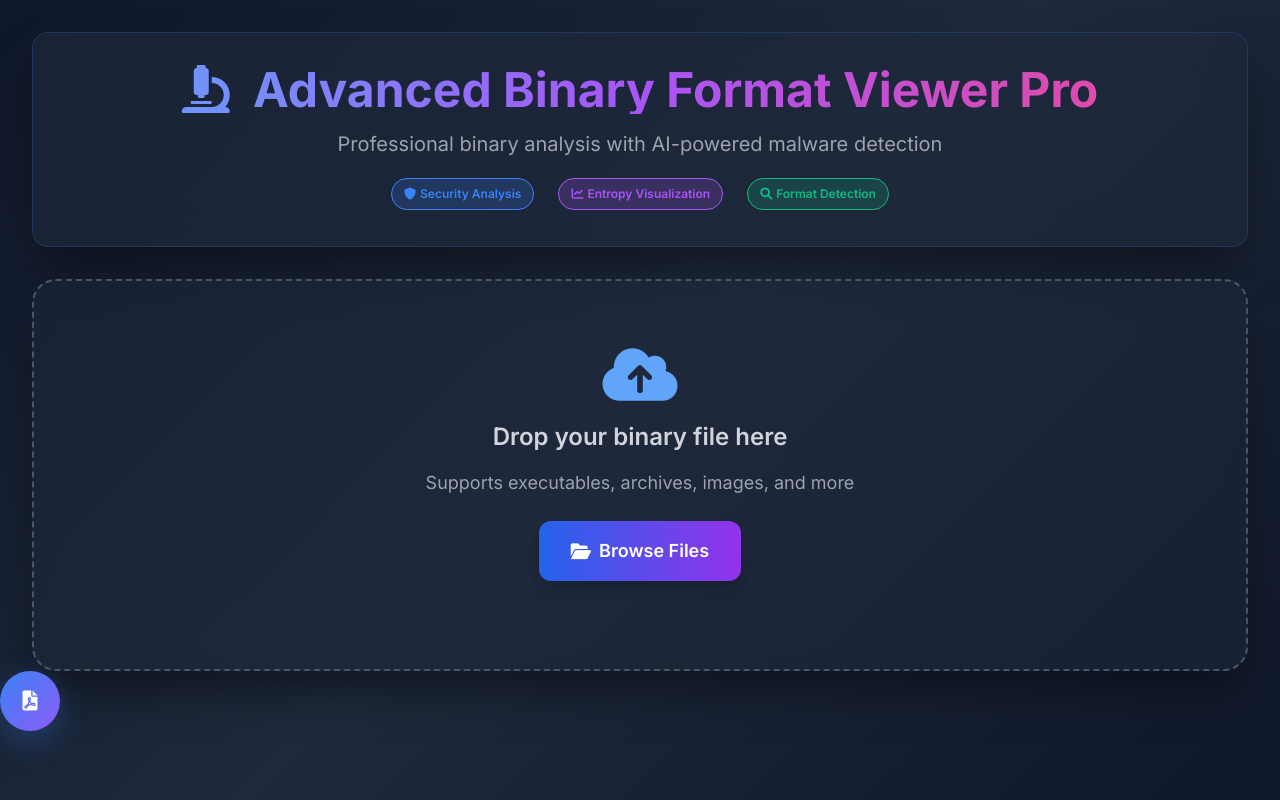
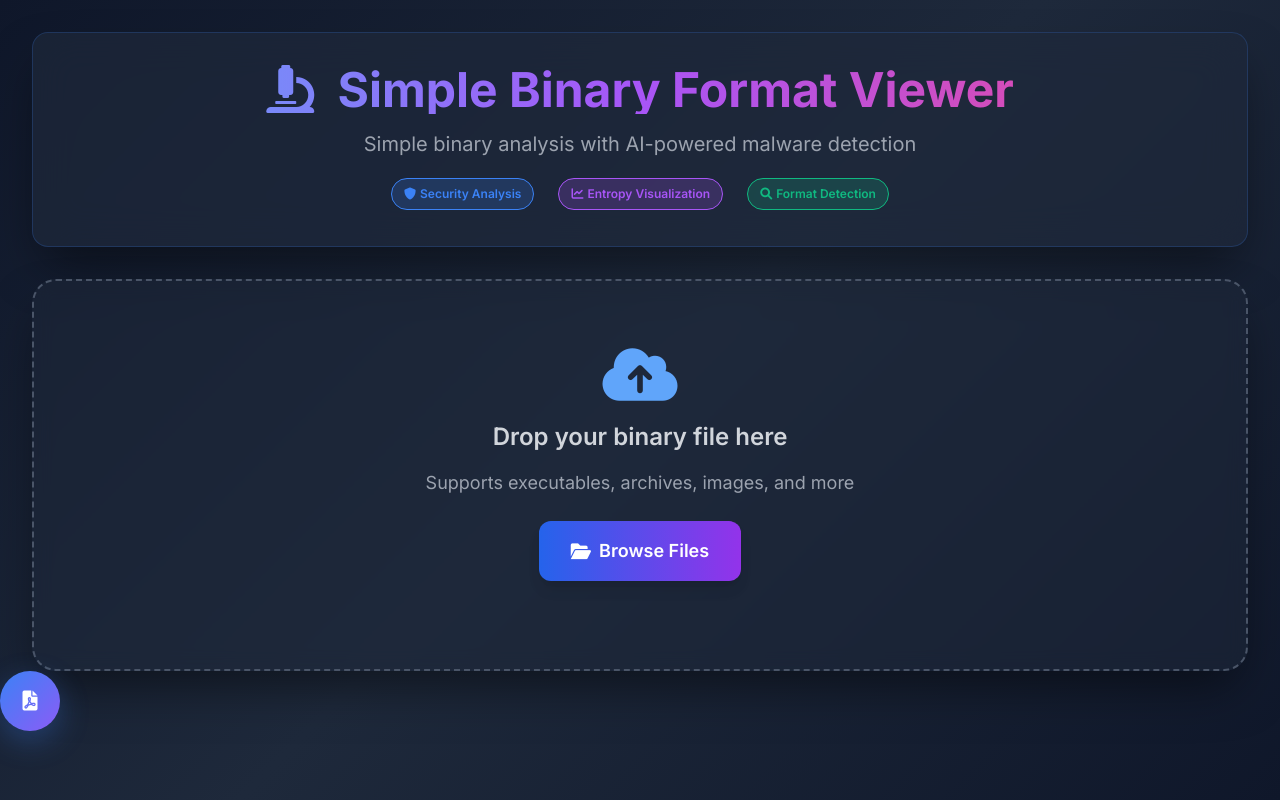
Before and after one commit to SaadSaid158/Binary-Format-Viewer, a plain HTML site: page index.html in a window 1280 px wide. Drawn offline with nearby package versions, Linux system fonts and the light colour scheme.

Commit message:
Update and rename advanced-binary-viewer-pro-pdf.html to index.html

```diff
--- a/advanced-binary-viewer-pro-pdf.html
+++ b/index.html
@@ -3,7 +3,7 @@
 <head>
     <meta charset="UTF-8">
     <meta name="viewport" content="width=device-width, initial-scale=1.0">
-    <title>Advanced Binary Format Viewer Pro</title>
+    <title>Simple Binary Format Viewer</title>
     <script src="https://cdn.tailwindcss.com"></script>
     <script src="https://cdn.jsdelivr.net/npm/chart.js"></script>
     <script src="https://cdnjs.cloudflare.com/ajax/libs/jspdf/2.5.1/jspdf.umd.min.js"></script>
@@ -458,9 +458,9 @@
             <div class="glass-card p-8">
                 <h1 class="text-5xl font-bold bg-gradient-to-r from-blue-400 via-purple-500 to-pink-500 bg-clip-text text-transparent mb-4">
                     <i class="fas fa-microscope mr-3"></i>
-                    Advanced Binary Format Viewer Pro
+                    Simple Binary Format Viewer
                 </h1>
-                <p class="text-gray-400 text-xl">Professional binary analysis with AI-powered malware detection</p>
+                <p class="text-gray-400 text-xl">Simple binary analysis with AI-powered malware detection</p>
                 <div class="flex justify-center items-center gap-4 mt-4">
                     <span class="detection-badge badge-format">
                         <i class="fas fa-shield-alt"></i>
@@ -678,7 +678,7 @@
     <!-- Hidden PDF Content Template -->
     <div id="pdf-content" class="pdf-content" style="display: none;">
         <div class="pdf-header">
-            <h1>Advanced Binary Analysis Report</h1>
+            <h1>Binary Analysis Report</h1>
             <p id="pdf-filename"></p>
             <p id="pdf-timestamp"></p>
         </div>
```
